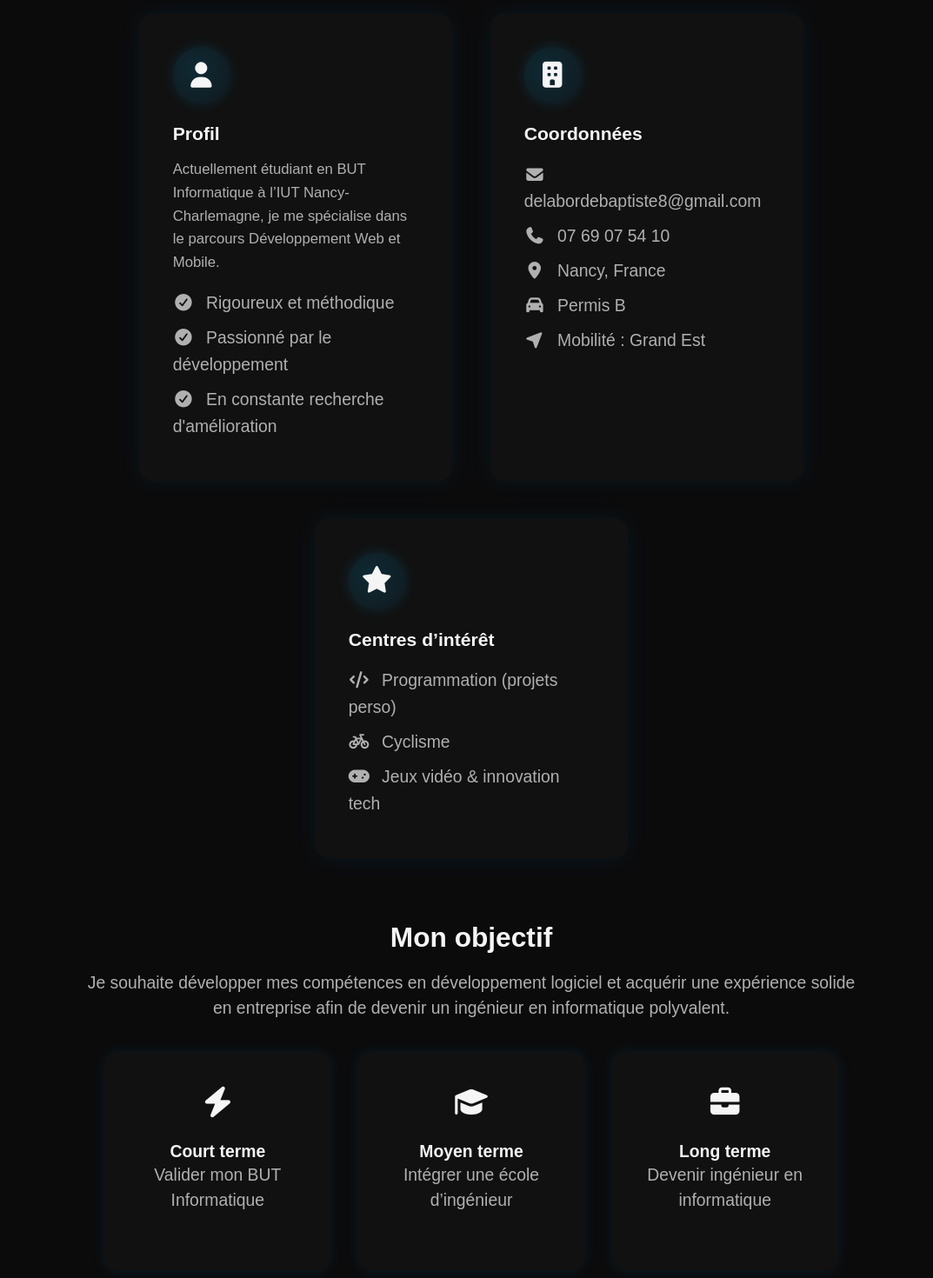
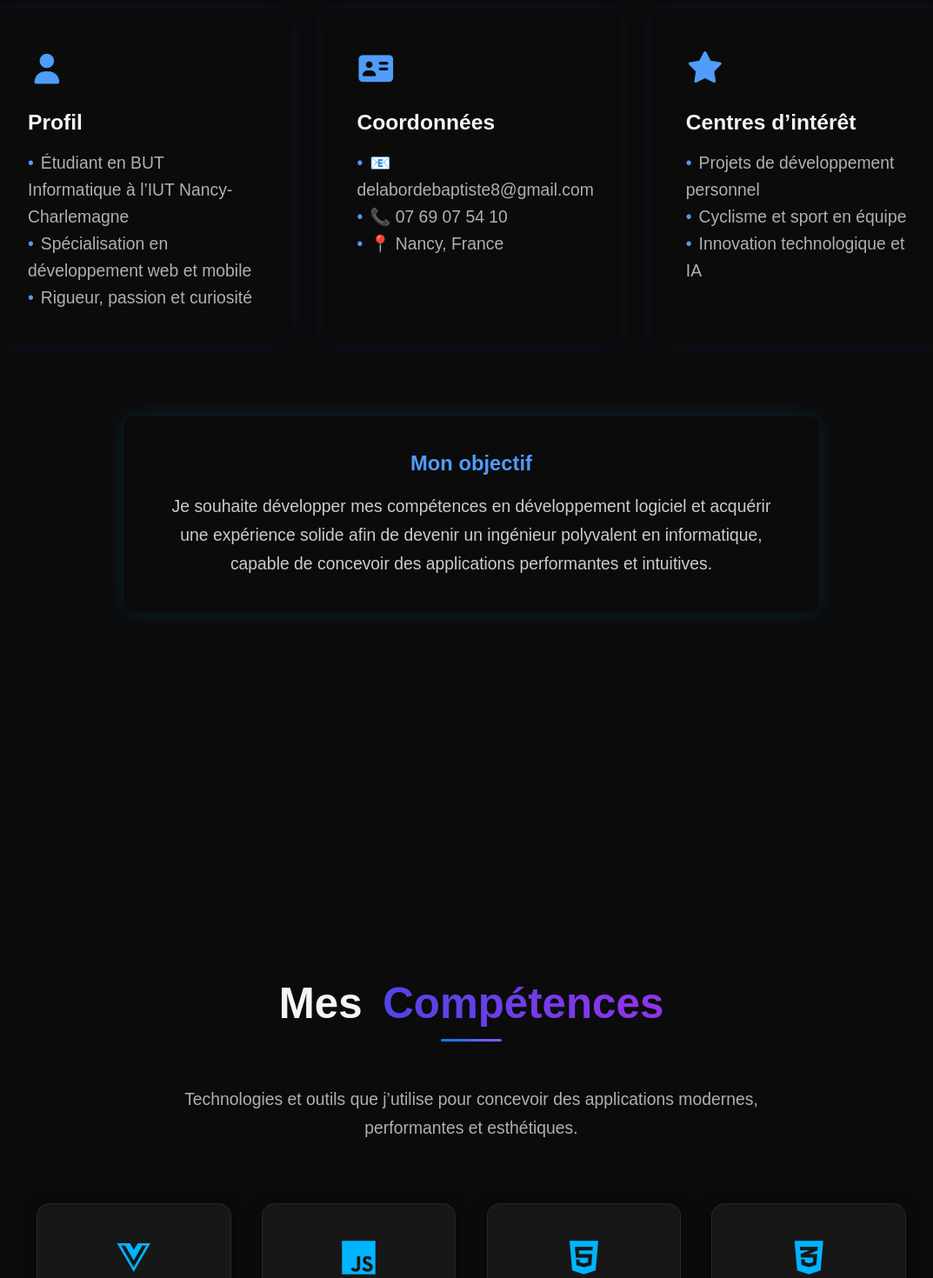
Before and after one commit to BaptisteDelaborde/portfolio_Baptiste-Delaborde, a Vue app in the folder portfolio/: page / in a window 1280 px wide. Shown: the part 1280-2750 px from the top of the page at 87% size, without its empty margins (98-1171 px from the left). Built offline with nearby package versions, Linux system fonts and the light colour scheme.

Commit message:
ajout mode sombre mode claire

```diff
--- a/portfolio/src/assets/styles/about.css
+++ b/portfolio/src/assets/styles/about.css
@@ -1,162 +1,91 @@
-/* =========================================================
-   👤 Section À propos (version améliorée)
-   ========================================================= */
-.about {
-  min-height: 100vh;
-  padding: 6rem 2rem;
-  background: var(--color-bg);
-  color: var(--color-text);
+.about-section {
+  color: #fff;
+  padding: 100px 20px;
   text-align: center;
 }
 
 .section-title {
-  font-size: 2.3rem;
+  font-size: 2.8rem;
   margin-bottom: 3rem;
-  position: relative;
-  display: inline-block;
+  font-weight: 800;
 }
 
-.section-title::after {
-  content: "";
-  display: block;
-  width: 70px;
-  height: 3px;
-  margin: 0.5rem auto;
-  background: linear-gradient(90deg, #007bff, #00b4ff);
-  border-radius: 10px;
+
+
+/* --- grille principale --- */
+.about-grid {
+  display: grid;
+  grid-template-columns: repeat(auto-fit, minmax(300px, 1fr));
+  gap: 2rem;
+  max-width: 1100px;
+  margin: 0 auto 80px;
 }
 
-/* Cartes principales */
-.about-cards {
-  display: flex;
-  flex-wrap: wrap;
-  justify-content: center;
-  gap: 2.5rem;
-  max-width: 1200px;
-  margin: 0 auto;
-}
-
+/* --- carte individuelle --- */
 .about-card {
-  background: var(--color-surface);
-  border-radius: var(--radius);
-  box-shadow: 0 0 25px rgba(0, 180, 255, 0.08);
-  padding: 2.2rem;
-  width: 360px;
+  border-radius: 16px;
+  padding: 40px;
+  box-shadow: 0 0 20px rgba(79, 70, 229, 0.1);
+  transition: all 0.3s ease;
   text-align: left;
-  transition: var(--transition);
 }
 
 .about-card:hover {
   transform: translateY(-5px);
-  box-shadow: 0 0 25px rgba(0, 180, 255, 0.25);
+  box-shadow: 0 0 30px rgba(79, 70, 229, 0.4);
 }
 
-/* Icônes circulaires */
 .about-card .icon {
-  width: 65px;
-  height: 65px;
-  margin-bottom: 1.2rem;
-  border-radius: 50%;
-  background: radial-gradient(circle at 40% 40%, rgba(0, 180, 255, 0.15), rgba(0, 180, 255, 0.05));
-  display: flex;
-  align-items: center;
-  justify-content: center;
-  color: var(--color-accent-light);
-  font-size: 1.7rem;
-  box-shadow: 0 0 15px rgba(0, 180, 255, 0.15);
+  color: #4f9cf9;
+  font-size: 2rem;
+  margin-bottom: 15px;
 }
 
-/* Textes */
 .about-card h3 {
-  margin-bottom: 0.8rem;
-  color: var(--color-text);
-  font-size: 1.2rem;
-}
-
-.about-card p,
-.about-card ul {
-  color: var(--color-muted);
-  line-height: 1.6;
-  font-size: 0.95rem;
+  font-size: 1.4rem;
+  margin-bottom: 15px;
 }
 
 .about-card ul {
   list-style: none;
-  margin-top: 1rem;
+  padding-left: 0;
+  color: #ccc;
+  font-size: 1rem;
+  line-height: 1.6;
 }
 
-.about-card ul li {
-  margin-bottom: 0.5rem;
+.about-card li::before {
+  content: "•";
+  color: #4f9cf9;
+  margin-right: 8px;
 }
 
-.about-card ul i {
-  color: var(--color-accent-light);
-  margin-right: 0.5rem;
-}
-
-/* Objectif */
+/* --- bloc objectif --- */
 .about-objective {
-  margin-top: 4rem;
-  text-align: center;
-  max-width: 900px;
-  margin-inline: auto;
+  max-width: 800px;
+  margin: 0 auto;
+  padding: 40px;
+  border-radius: 14px;
+  box-shadow: 0 0 25px rgba(0, 180, 255, 0.15);
 }
 
 .about-objective h3 {
-  font-size: 1.8rem;
+  color: #4f9cf9;
   margin-bottom: 1rem;
 }
 
 .about-objective p {
-  color: var(--color-muted);
-  margin-bottom: 2rem;
-  line-height: 1.5;
+  color: #ccc;
+  line-height: 1.7;
 }
 
-/* Objectifs (3 blocs) */
-.goals {
-  display: flex;
-  flex-wrap: wrap;
-  justify-content: center;
-  gap: 1.8rem;
-  max-width: 900px;
-  margin: 0 auto;
-}
+/* --- responsive --- */
+@media (max-width: 900px) {
+  .about-grid {
+    grid-template-columns: 1fr;
+  }
 
-.goal {
-  background: var(--color-surface);
-  border-radius: var(--radius);
-  padding: 1.8rem;
-  width: 260px;
-  box-shadow: 0 0 15px rgba(0, 180, 255, 0.1);
-  transition: var(--transition);
-}
-
-.goal:hover {
-  transform: translateY(-4px);
-  box-shadow: 0 0 25px rgba(0, 180, 255, 0.25);
-}
-
-.goal-icon {
-  color: var(--color-accent-light);
-  font-size: 1.9rem;
-  margin-bottom: 0.8rem;
-}
-
-/* Responsive */
-@media (max-width: 1000px) {
-  .about-cards {
-    flex-direction: column;
-    align-items: center;
-  }
   .about-card {
-    width: 90%;
-  }
-  .goals {
-    flex-direction: column;
-    align-items: center;
-  }
-  .goal {
-    width: 90%;
+    text-align: center;
   }
 }
--- a/portfolio/src/assets/styles/base.css
+++ b/portfolio/src/assets/styles/base.css
@@ -1,9 +1,9 @@
 /* =============================
    BASE.CSS — Styles globaux du site
-   Design sombre + accent bleu/violet
+   Design sombre + mode clair intégré
 ============================= */
 
-/* --- Variables globales --- */
+/* --- Thème sombre (par défaut) --- */
 :root {
   --color-bg: #0b0b0c;
   --color-surface: #111;
@@ -17,13 +17,25 @@
   --radius: 15px;
   --shadow: 0 0 20px rgba(0, 180, 255, 0.1);
 
-  /* --- Typographie --- */
   --font-family: "Poppins", sans-serif;
   --font-size-small: 0.95rem;
   --font-size-base: 1.05rem;
   --font-size-large: 1.25rem;
   --font-size-title: 2.5rem;
   --font-size-subtitle: 1.2rem;
+}
+
+/* --- Thème clair --- */
+:root[data-theme="light"] {
+  --color-bg: #f5f6fa;
+  --color-surface: #ffffff;
+  --color-surface-light: #f0f0f0;
+  --color-text: #1a1a1a;
+  --color-muted: #555;
+  --color-accent: #007bff;
+  --color-accent-secondary: #9b4dff;
+  --color-gradient: linear-gradient(90deg, #007bff, #9b4dff);
+  --shadow: 0 0 15px rgba(0, 0, 0, 0.1);
 }
 
 /* =============================
@@ -44,6 +56,7 @@
   font-size: var(--font-size-base);
   line-height: 1.7;
   overflow-x: hidden;
+  transition: background 0.4s ease, color 0.4s ease;
 }
 
 /* =============================
@@ -58,6 +71,7 @@
   font-weight: 600;
   color: var(--color-text);
   line-height: 1.3;
+  transition: color 0.4s ease;
 }
 
 h1 {
@@ -77,6 +91,7 @@
 li {
   font-size: var(--font-size-base);
   color: var(--color-muted);
+  transition: color 0.4s ease;
 }
 
 a {
@@ -131,6 +146,8 @@
   padding: 5rem 2rem;
   position: relative;
   z-index: 1;
+  background: var(--color-bg);
+  transition: background 0.4s ease;
 }
 
 .section-title {
@@ -154,7 +171,7 @@
 }
 
 /* =============================
-   SCROLLBAR (personnalisée)
+   SCROLLBAR
 ============================= */
 ::-webkit-scrollbar {
   width: 10px;
@@ -170,6 +187,27 @@
 }
 
 /* =============================
+   CARTES & ÉLÉMENTS DE SURFACE
+============================= */
+.card {
+  background: var(--color-surface);
+  border-radius: var(--radius);
+  padding: 1.5rem;
+  box-shadow: var(--shadow);
+  color: var(--color-text);
+  transition: background 0.4s ease, color 0.4s ease, box-shadow 0.4s ease;
+}
+
+.shadow-hover {
+  transition: 0.3s;
+}
+
+.shadow-hover:hover {
+  transform: translateY(-4px);
+  box-shadow: 0 0 25px rgba(0, 180, 255, 0.2);
+}
+
+/* =============================
    FOOTER
 ============================= */
 footer {
@@ -179,6 +217,27 @@
   font-size: var(--font-size-small);
   color: var(--color-muted);
   border-top: 1px solid rgba(255, 255, 255, 0.05);
+  transition: background 0.4s ease, color 0.4s ease;
+}
+
+/* =============================
+   NAVBAR ADAPTATIVE AU THÈME
+============================= */
+.navbar {
+  background: rgba(var(--navbar-bg-rgb, 10, 10, 10), 0.6);
+  backdrop-filter: blur(10px);
+  transition: background 0.4s ease, box-shadow 0.4s ease;
+}
+
+/* Mode clair : navbar légèrement grisée */
+:root[data-theme="light"] .navbar {
+  --navbar-bg-rgb: 240, 240, 240;
+  box-shadow: 0 2px 8px rgba(0, 0, 0, 0.05);
+}
+
+/* Mode sombre : navbar transparente */
+:root[data-theme="dark"] .navbar {
+  --navbar-bg-rgb: 10, 10, 10;
 }
 
 /* =============================
@@ -217,19 +276,3 @@
   -webkit-background-clip: text;
   -webkit-text-fill-color: transparent;
 }
-
-.card {
-  background: var(--color-surface);
-  border-radius: var(--radius);
-  padding: 1.5rem;
-  box-shadow: var(--shadow);
-}
-
-.shadow-hover {
-  transition: 0.3s;
-}
-
-.shadow-hover:hover {
-  transform: translateY(-4px);
-  box-shadow: 0 0 25px rgba(0, 180, 255, 0.2);
-}
--- a/portfolio/src/assets/styles/contact.css
+++ b/portfolio/src/assets/styles/contact.css
@@ -1,10 +1,9 @@
 /* =============================
-   SECTION CONTACT
+   SECTION CONTACT — Thème clair / sombre adaptatif
 ============================= */
 
 .contact-section {
-  background-color: #0e0e0e;
-  color: #fff;
+  color: var(--color-text);
   padding: 100px 20px;
 }
 
@@ -24,7 +23,6 @@
   background: linear-gradient(90deg, #4f46e5, #9333ea);
   -webkit-background-clip: text;
   color: transparent;
-  border-bottom: 3px solid #9333ea;
   margin-left: 10px;
 }
 
@@ -43,14 +41,21 @@
 /* === BLOCS === */
 .contact-info,
 .contact-form {
-  background-color: #161616;
   border-radius: 16px;
   padding: 50px;
   flex: 1;
   min-width: 400px;
   box-shadow: 0 0 30px rgba(0, 0, 0, 0.4);
-  transition: transform 0.3s ease;
+  transition: transform 0.3s ease, background 0.3s ease;
   box-sizing: border-box;
+  background: var(--color-surface);
+}
+
+/* --- Version claire --- */
+:root[data-theme="light"] .contact-info,
+:root[data-theme="light"] .contact-form {
+  background: var(--color-surface-light);
+  box-shadow: 0 0 20px rgba(0, 0, 0, 0.08);
 }
 
 .contact-info:hover,
@@ -62,7 +67,7 @@
 .contact-form h3 {
   font-size: 1.8rem;
   margin-bottom: 30px;
-  color: #fff;
+  color: var(--color-text);
 }
 
 /* === INFOS === */
@@ -127,20 +132,29 @@
 
 input,
 textarea {
-  background-color: #1e1e1e;
-  border: 1px solid #333;
-  color: #fff;
+  border: 1px solid rgba(255, 255, 255, 0.1);
+  background: var(--color-bg);
+  color: var(--color-text);
   padding: 15px;
   border-radius: 8px;
   width: 100%;
   font-size: 1rem;
   font-family: inherit;
+  transition: background 0.3s ease, color 0.3s ease, border-color 0.3s ease;
+}
+
+/* --- Version claire --- */
+:root[data-theme="light"] input,
+:root[data-theme="light"] textarea {
+  background: #fff;
+  border: 1px solid rgba(0, 0, 0, 0.1);
 }
 
 input:focus,
 textarea:focus {
   border-color: #4f9cf9;
   outline: none;
+  box-shadow: 0 0 10px rgba(79, 156, 249, 0.4);
 }
 
 /* === BOUTON === */
--- a/portfolio/src/assets/styles/experience.css
+++ b/portfolio/src/assets/styles/experience.css
@@ -3,8 +3,7 @@
 ============================= */
 
 .experience {
-  background-color: #0e0e0e;
-  color: #fff;
+  color: var(--color-text);
   padding: 100px 20px;
   text-align: center;
 }
@@ -20,11 +19,10 @@
   background: linear-gradient(90deg, #4f46e5, #9333ea);
   -webkit-background-clip: text;
   color: transparent;
-  border-bottom: 3px solid #9333ea;
 }
 
 .subtitle {
-  color: #aaa;
+  color: var(--color-muted);
   font-size: 1rem;
   margin-bottom: 40px;
 }
@@ -39,9 +37,9 @@
 }
 
 .filter-btn {
-  background: #1b1b1b;
-  border: 1px solid #333;
-  color: #ccc;
+  background: var(--color-surface);
+  border: 1px solid rgba(255, 255, 255, 0.1);
+  color: var(--color-text);
   padding: 10px 20px;
   border-radius: 10px;
   cursor: pointer;
@@ -54,8 +52,8 @@
 }
 
 .filter-btn:hover {
-  border-color: #4f46e5;
-  color: #fff;
+  border-color: var(--color-accent);
+  color: var(--color-accent);
 }
 
 .filter-btn.active {
@@ -86,26 +84,42 @@
   border-radius: 10px;
 }
 .timeline::-webkit-scrollbar-track {
-  background: #111;
+  background: var(--color-surface);
   border-radius: 10px;
 }
 
 /* === ÉLÉMENT DE LA TIMELINE === */
 .timeline-item {
-  background: #161616;
+  background: #171717; /* ✅ Gris foncé plus visible */
   border-radius: 16px;
   padding: 30px;
   min-width: 350px;
   max-width: 380px;
-  box-shadow: 0 0 20px rgba(0, 0, 0, 0.4);
+  box-shadow: 0 0 25px rgba(0, 0, 0, 0.4);
   position: relative;
   flex-shrink: 0;
-  transition: transform 0.3s ease, box-shadow 0.3s ease;
+  transition: transform 0.3s ease, box-shadow 0.3s ease, border-color 0.3s ease;
+  border: 1px solid rgba(255, 255, 255, 0.07);
+}
+
+/* --- Variante claire --- */
+:root[data-theme="light"] .timeline-item {
+  background: var(--color-surface-light);
+  border: 1px solid rgba(0, 123, 255, 0.25);
+  box-shadow: 0 0 20px rgba(0, 123, 255, 0.1);
+}
+
+/* --- Mode clair : bordure douce et fond clair --- */
+:root[data-theme="light"] .timeline-item {
+  background: var(--color-surface-light);
+  border: 1px solid rgba(0, 123, 255, 0.25);
+  box-shadow: 0 0 20px rgba(0, 123, 255, 0.1);
 }
 
 .timeline-item:hover {
   transform: translateY(-5px);
-  box-shadow: 0 0 25px rgba(147, 51, 234, 0.4);
+  box-shadow: 0 0 25px rgba(79, 70, 229, 0.3);
+  border-color: rgba(79, 70, 229, 0.5);
 }
 
 /* --- Icône --- */
@@ -141,21 +155,21 @@
 }
 
 .timeline-content h4 {
-  color: #ccc;
+  color: var(--color-muted);
   font-size: 1rem;
   font-weight: 500;
   margin-bottom: 10px;
 }
 
 .timeline-content p.desc {
-  color: #aaa;
+  color: var(--color-muted);
   font-size: 0.95rem;
   margin-bottom: 10px;
 }
 
 .timeline-content ul {
   text-align: left;
-  color: #bbb;
+  color: var(--color-muted);
   margin-top: 10px;
   padding-left: 18px;
   font-size: 0.9rem;
--- a/portfolio/src/assets/styles/footer.css
+++ b/portfolio/src/assets/styles/footer.css
@@ -3,7 +3,6 @@
 ============================= */
 
 .footer {
-  background-color: #0c0c0c;
   color: #e0e0e0;
   padding: 60px 40px 20px;
   border-top: 1px solid rgba(255, 255, 255, 0.1);
--- a/portfolio/src/components/AboutSection.vue
+++ b/portfolio/src/components/AboutSection.vue
@@ -1,83 +1,62 @@
 <template>
-  <section id="about" class="about">
+  <section id="about" class="about-section">
     <h2 class="section-title">
-      À propos <span class="gradient">de moi</span>
+      À propos <span class="gradient">de Moi</span>
     </h2>
 
-    <!-- Cartes principales -->
-    <div class="about-cards">
-      <!-- Profil -->
-      <div class="about-card">
-        <div class="icon"><i class="fas fa-user"></i></div>
-        <h3>Profil</h3>
-        <p>
-          Actuellement étudiant en BUT Informatique à l’IUT Nancy-Charlemagne,
-          je me spécialise dans le parcours Développement Web et Mobile.
-        </p>
-        <ul>
-          <li><i class="fas fa-check-circle"></i> Rigoureux et méthodique</li>
-          <li><i class="fas fa-check-circle"></i> Passionné par le développement</li>
-          <li><i class="fas fa-check-circle"></i> En constante recherche d'amélioration</li>
+    <div class="about-grid">
+      <div v-for="card in cards" :key="card.title" class="about-card">
+        <div class="icon">
+          <i :class="card.icon"></i>
+        </div>
+        <h3>{{ card.title }}</h3>
+        <ul v-if="card.items">
+          <li v-for="(item, i) in card.items" :key="i">{{ item }}</li>
         </ul>
-      </div>
-
-      <!-- Coordonnées -->
-      <div class="about-card">
-        <div class="icon"><i class="fas fa-building"></i></div>
-        <h3>Coordonnées</h3>
-        <ul>
-          <li><i class="fas fa-envelope"></i> delabordebaptiste8@gmail.com</li>
-          <li><i class="fas fa-phone"></i> 07 69 07 54 10</li>
-          <li><i class="fas fa-map-marker-alt"></i> Nancy, France</li>
-          <li><i class="fas fa-car"></i> Permis B</li>
-          <li><i class="fas fa-location-arrow"></i> Mobilité : Grand Est</li>
-        </ul>
-      </div>
-
-      <!-- Centres d'intérêt -->
-      <div class="about-card">
-        <div class="icon"><i class="fas fa-star"></i></div>
-        <h3>Centres d’intérêt</h3>
-        <ul>
-          <li><i class="fas fa-code"></i> Programmation (projets perso)</li>
-          <li><i class="fas fa-bicycle"></i> Cyclisme</li>
-          <li><i class="fas fa-gamepad"></i> Jeux vidéo & innovation tech</li>
-        </ul>
+        <p v-if="card.text">{{ card.text }}</p>
       </div>
     </div>
 
-    <!-- Objectif -->
     <div class="about-objective">
       <h3>Mon objectif</h3>
       <p>
         Je souhaite développer mes compétences en développement logiciel et
-        acquérir une expérience solide en entreprise afin de devenir un ingénieur
-        en informatique polyvalent.
+        acquérir une expérience solide afin de devenir un ingénieur polyvalent
+        en informatique, capable de concevoir des applications performantes et
+        intuitives.
       </p>
-
-      <div class="goals">
-        <div class="goal">
-          <div class="goal-icon"><i class="fas fa-bolt"></i></div>
-          <h4>Court terme</h4>
-          <p>Valider mon BUT Informatique</p>
-        </div>
-
-        <div class="goal">
-          <div class="goal-icon"><i class="fas fa-graduation-cap"></i></div>
-          <h4>Moyen terme</h4>
-          <p>Intégrer une école d’ingénieur</p>
-        </div>
-
-        <div class="goal">
-          <div class="goal-icon"><i class="fas fa-briefcase"></i></div>
-          <h4>Long terme</h4>
-          <p>Devenir ingénieur en informatique</p>
-        </div>
-      </div>
     </div>
   </section>
 </template>
 
 <script setup>
-// Aucun script nécessaire pour cette section
+const cards = [
+  {
+    title: "Profil",
+    icon: "fas fa-user",
+    items: [
+      "Étudiant en BUT Informatique à l’IUT Nancy-Charlemagne",
+      "Spécialisation en développement web et mobile",
+      "Rigueur, passion et curiosité",
+    ],
+  },
+  {
+    title: "Coordonnées",
+    icon: "fas fa-address-card",
+    items: [
+      "📧 delabordebaptiste8@gmail.com",
+      "📞 07 69 07 54 10",
+      "📍 Nancy, France",
+    ],
+  },
+  {
+    title: "Centres d’intérêt",
+    icon: "fas fa-star",
+    items: [
+      "Projets de développement personnel",
+      "Cyclisme et sport en équipe",
+      "Innovation technologique et IA",
+    ],
+  },
+];
 </script>
--- a/portfolio/src/components/ExperienceSection.vue
+++ b/portfolio/src/components/ExperienceSection.vue
@@ -1,7 +1,7 @@
 <template>
   <section id="experience" class="experience">
     <h2 class="section-title">
-      Mon <span class="gradient">parcours</span>
+      Mon <span class="gradient">Parcours</span>
     </h2>
     <p class="subtitle">
       Découvrez mon cheminement académique et mes expériences professionnelles.
--- a/portfolio/src/components/Navbar.vue
+++ b/portfolio/src/components/Navbar.vue
@@ -1,6 +1,13 @@
 <template>
   <header class="navbar">
-    <div class="nav-logo">BD</div>
+    <div class="nav-left">
+      <div class="nav-logo">BD</div>
+
+      <!-- 🌗 Bouton de thème -->
+      <div class="theme-toggle" @click="toggleTheme">
+        <i :class="theme === 'dark' ? 'fas fa-sun' : 'fas fa-moon'"></i>
+      </div>
+    </div>
 
     <!-- Bouton hamburger -->
     <div class="burger" @click="toggleMenu">
@@ -9,73 +16,29 @@
 
     <!-- Liens desktop -->
     <nav class="nav-links">
-      <a
-        href="#home"
-        :class="{ active: activeSection === 'home' }"
-        @click="scrollToSection('home')"
-      >Accueil</a>
-      <a
-        href="#about"
-        :class="{ active: activeSection === 'about' }"
-        @click="scrollToSection('about')"
-      >À propos</a>
-      <a
-        href="#skills"
-        :class="{ active: activeSection === 'skills' }"
-        @click="scrollToSection('skills')"
-      >Compétences</a>
-       <a
-        href="#experience"
-        :class="{ active: activeSection === 'experience' }"
-        @click="scrollToSection('experience')"
-      >Expériences</a>
-      <a
-        href="#projects"
-        :class="{ active: activeSection === 'projects' }"
-        @click="scrollToSection('projects')"
-      >Projets</a>
-
-      <a
-        href="#contact"
-        :class="{ active: activeSection === 'contact' }"
-        @click="scrollToSection('contact')"
-      >Contact</a>
+      <a href="#home" :class="{ active: activeSection === 'home' }" @click="scrollToSection('home')">Accueil</a>
+      <a href="#about" :class="{ active: activeSection === 'about' }" @click="scrollToSection('about')">À propos</a>
+      <a href="#skills" :class="{ active: activeSection === 'skills' }" @click="scrollToSection('skills')">Compétences</a>
+      <a href="#experience" :class="{ active: activeSection === 'experience' }" @click="scrollToSection('experience')">Expériences</a>
+      <a href="#projects" :class="{ active: activeSection === 'projects' }" @click="scrollToSection('projects')">Projets</a>
+      <a href="#contact" :class="{ active: activeSection === 'contact' }" @click="scrollToSection('contact')">Contact</a>
     </nav>
 
     <!-- Menu mobile -->
     <transition name="slide">
       <div v-if="menuOpen" class="mobile-menu">
-        <a
-          href="#home"
-          :class="{ active: activeSection === 'home' }"
-          @click="scrollToSection('home', true)"
-        >Accueil</a>
-        <a
-          href="#about"
-          :class="{ active: activeSection === 'about' }"
-          @click="scrollToSection('about', true)"
-        >À propos</a>
-        <a
-          href="#skills"
-          :class="{ active: activeSection === 'skills' }"
-          @click="scrollToSection('skills', true)"
-        >Compétences</a>
-        <a
-          href="#experience"
-          :class="{ active: activeSection === 'experience' }"
-          @click="scrollToSection('experience', true)"
-        >Expériences</a>
-        <a
-          href="#projects"
-          :class="{ active: activeSection === 'projects' }"
-          @click="scrollToSection('projects', true)"
-        >Projets</a>
+        <a href="#home" :class="{ active: activeSection === 'home' }" @click="scrollToSection('home', true)">Accueil</a>
+        <a href="#about" :class="{ active: activeSection === 'about' }" @click="scrollToSection('about', true)">À propos</a>
+        <a href="#skills" :class="{ active: activeSection === 'skills' }" @click="scrollToSection('skills', true)">Compétences</a>
+        <a href="#experience" :class="{ active: activeSection === 'experience' }" @click="scrollToSection('experience', true)">Expériences</a>
+        <a href="#projects" :class="{ active: activeSection === 'projects' }" @click="scrollToSection('projects', true)">Projets</a>
+        <a href="#contact" :class="{ active: activeSection === 'contact' }" @click="scrollToSection('contact', true)">Contact</a>
 
-        <a
-          href="#contact"
-          :class="{ active: activeSection === 'contact' }"
-          @click="scrollToSection('contact', true)"
-        >Contact</a>
+        <!-- 🔆 Bouton de thème dans le menu mobile -->
+        <div class="theme-toggle-mobile" @click="toggleTheme">
+          <i :class="theme === 'dark' ? 'fas fa-sun' : 'fas fa-moon'"></i>
+          <span>{{ theme === 'dark' ? 'Mode clair' : 'Mode sombre' }}</span>
+        </div>
       </div>
     </transition>
   </header>
@@ -87,6 +50,8 @@
 const menuOpen = ref(false)
 const activeSection = ref("home")
 
+const theme = ref("dark")
+
 const toggleMenu = () => {
   menuOpen.value = !menuOpen.value
 }
@@ -95,25 +60,24 @@
   menuOpen.value = false
 }
 
-// ✅ Fonction améliorée pour forcer le scroll fluide vers la section même si on est déjà dessus
-const scrollToSection = (id, isMobile = false) => {
-  const target = document.getElementById(id)
-  if (target) {
-    target.scrollIntoView({ behavior: "smooth", block: "start" })
-  }
-
-  // ferme le menu mobile après clic
-  if (isMobile) closeMenu()
+// 🌗 Toggle du thème
+const toggleTheme = () => {
+  theme.value = theme.value === "dark" ? "light" : "dark"
+  document.documentElement.setAttribute("data-theme", theme.value)
+  localStorage.setItem("theme", theme.value)
 }
 
-let observer = null
+// 🌙 Récupération du thème au chargement
+onMounted(() => {
+  const savedTheme = localStorage.getItem("theme") || "dark"
+  theme.value = savedTheme
+  document.documentElement.setAttribute("data-theme", theme.value)
 
-onMounted(() => {
-  // Observer pour détecter la section visible (active)
+  // Observer pour la section active
   const sections = document.querySelectorAll("section[id]")
   const options = { root: null, threshold: 0.5 }
 
-  observer = new IntersectionObserver((entries) => {
+  const observer = new IntersectionObserver((entries) => {
     entries.forEach((entry) => {
       if (entry.isIntersecting) {
         activeSection.value = entry.target.id
@@ -123,7 +87,7 @@
 
   sections.forEach((section) => observer.observe(section))
 
-  // ✅ Scroll initial si l'utilisateur arrive avec un hash (ex: #contact)
+  // Scroll si hash présent
   const hash = window.location.hash.replace("#", "")
   if (hash) {
     const target = document.getElementById(hash)
@@ -135,7 +99,12 @@
   }
 })
 
-onBeforeUnmount(() => {
-  if (observer) observer.disconnect()
-})
+// Scroll fluide
+const scrollToSection = (id, isMobile = false) => {
+  const target = document.getElementById(id)
+  if (target) {
+    target.scrollIntoView({ behavior: "smooth", block: "start" })
+  }
+  if (isMobile) closeMenu()
+}
 </script>
--- a/portfolio/src/components/ProjectsSection.vue
+++ b/portfolio/src/components/ProjectsSection.vue
@@ -1,7 +1,7 @@
 <template>
   <section id="projects" class="projects">
     <h2 class="section-title">
-      Mes <span class="gradient">projets</span>
+      Mes <span class="gradient">Projets</span>
     </h2>
     <p class="subtitle">
       Découvrez une sélection de mes réalisations en développement web et logiciels.
```
Also changed, not shown: portfolio/src/assets/styles/navbar.css (+41 -2 lines), portfolio/src/assets/styles/skills.css (+18 -9 lines).
